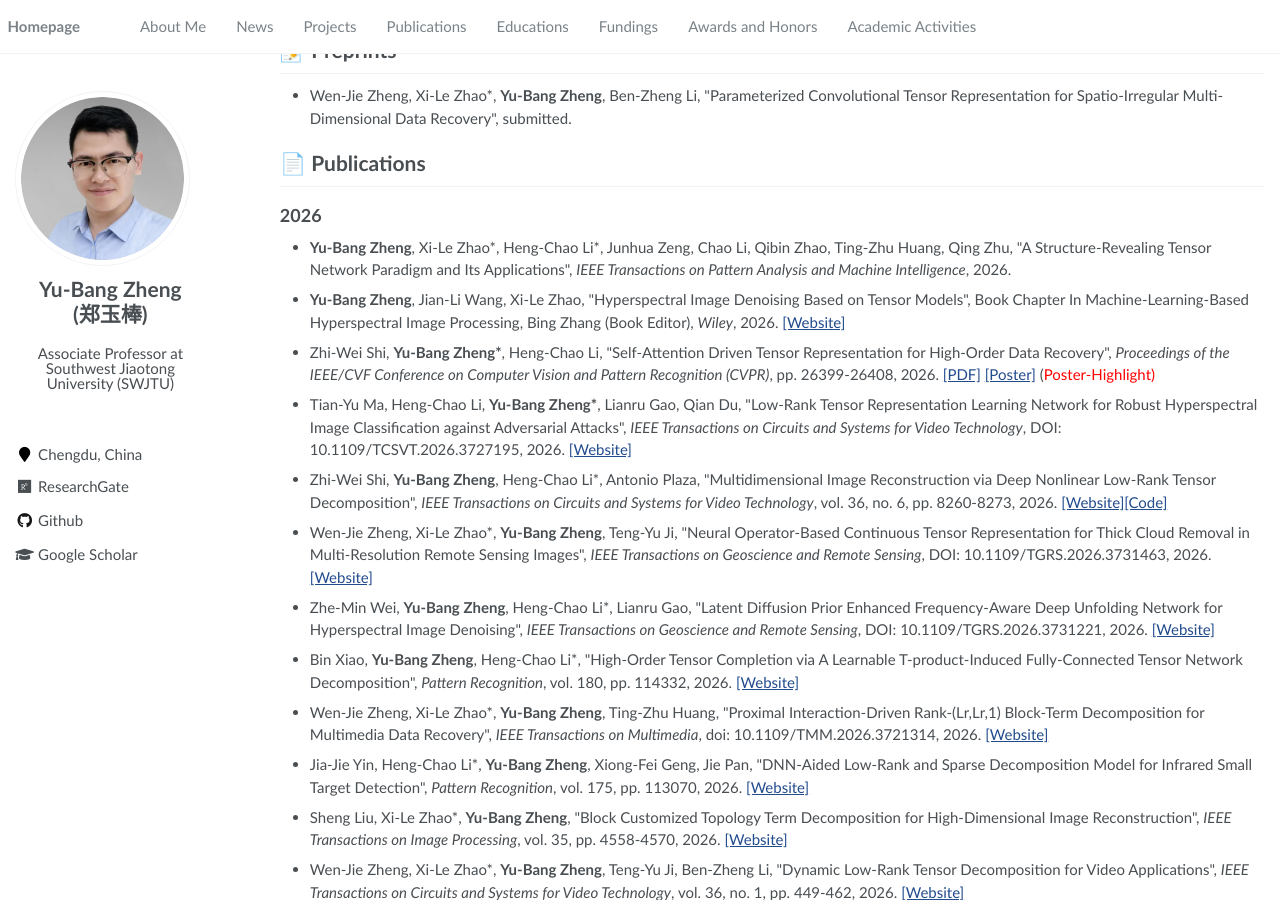
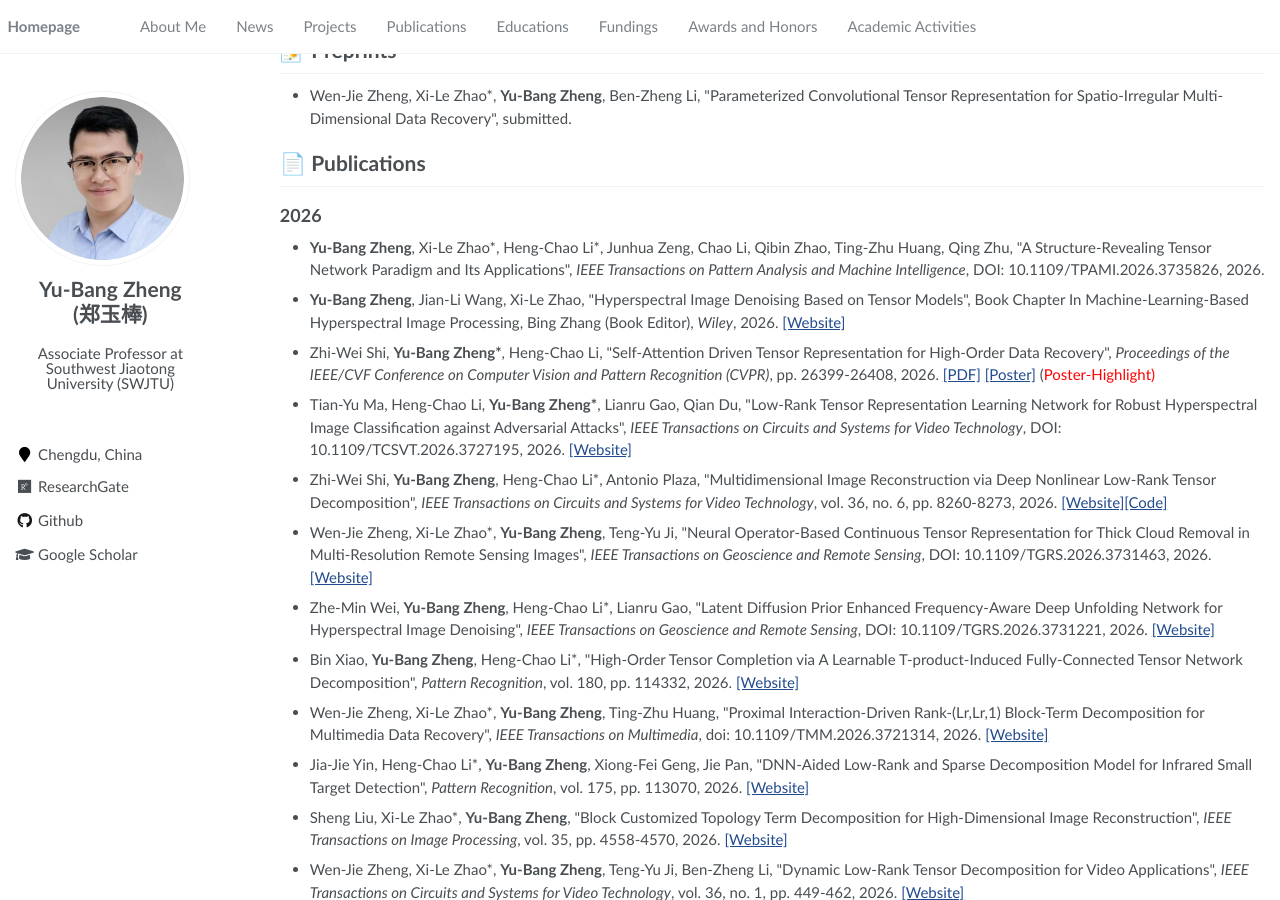
Before and after one commit to YuBangZheng/yubangzheng.github.io, a Jekyll site: the page built from pages/about.md, in a window 1280 px wide and 900 px high, scrolled down 837 px. Built offline with Jekyll 4.4.1, drawn with Linux system fonts in a browser that asks for light colours; a script that is not in the unit is left out.

Commit message:
Update about.md

```diff
--- a/pages/about.md
+++ b/pages/about.md
@@ -68,7 +68,7 @@ My current interests include high-dimensional image processing, machine learning
 
 ## 2026
 
-- **Yu-Bang Zheng**, Xi-Le Zhao\*, Heng-Chao Li\*, Junhua Zeng, Chao Li, Qibin Zhao, Ting-Zhu Huang, Qing Zhu, \"A Structure-Revealing Tensor Network Paradigm and Its Applications\", _IEEE Transactions on Pattern Analysis and Machine Intelligence_, 2026.
+- **Yu-Bang Zheng**, Xi-Le Zhao\*, Heng-Chao Li\*, Junhua Zeng, Chao Li, Qibin Zhao, Ting-Zhu Huang, Qing Zhu, \"A Structure-Revealing Tensor Network Paradigm and Its Applications\", _IEEE Transactions on Pattern Analysis and Machine Intelligence_, DOI: 10.1109/TPAMI.2026.3735826, 2026.
 
 - **Yu-Bang Zheng**, Jian-Li Wang, Xi-Le Zhao, \"Hyperspectral Image Denoising Based on Tensor Models\", Book Chapter In Machine-Learning-Based Hyperspectral Image Processing, Bing Zhang (Book Editor), _Wiley_, 2026. [[Website]](https://onlinelibrary.wiley.com/doi/abs/10.1002/9781394267880.ch3)
 
```
